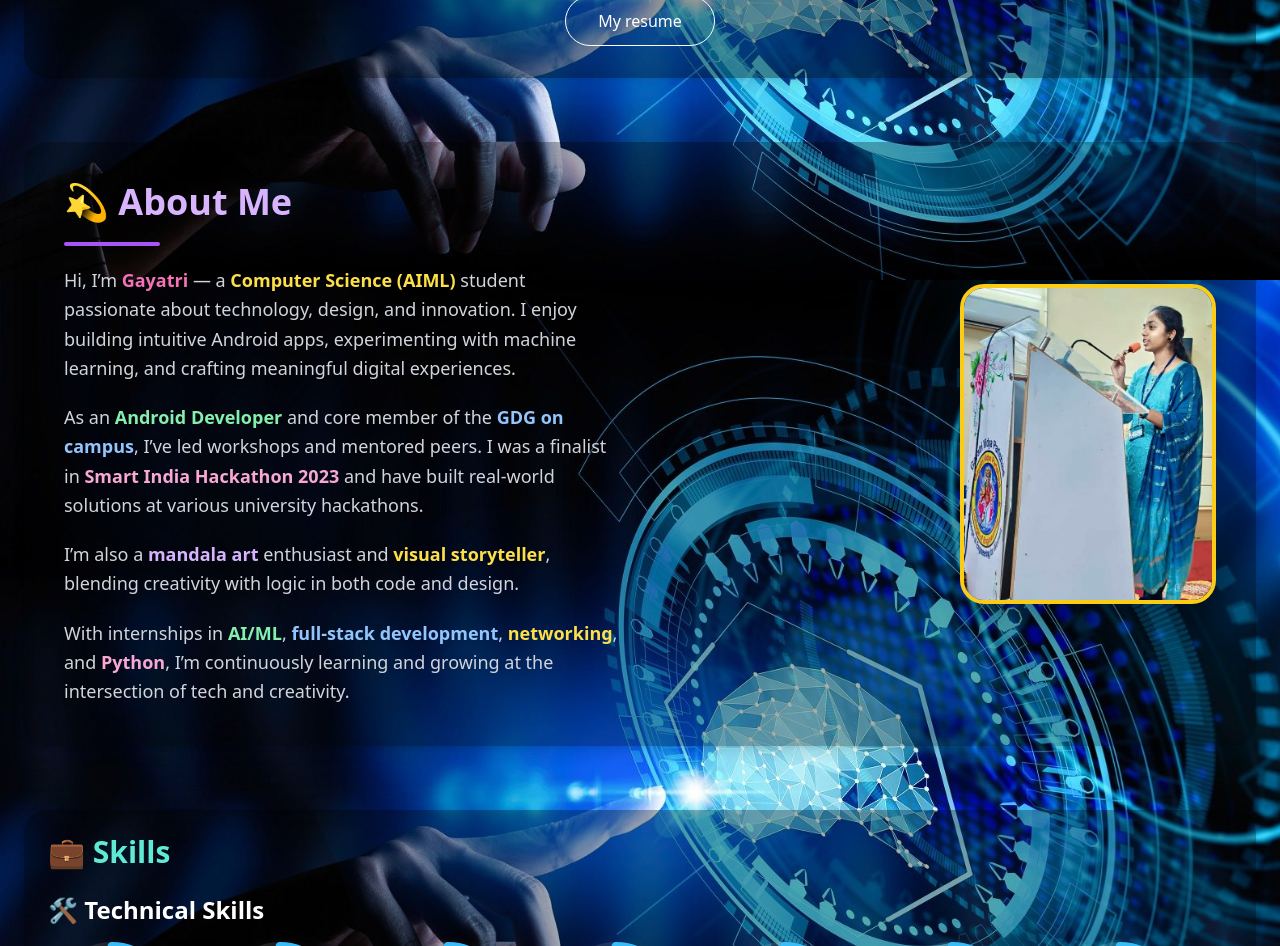
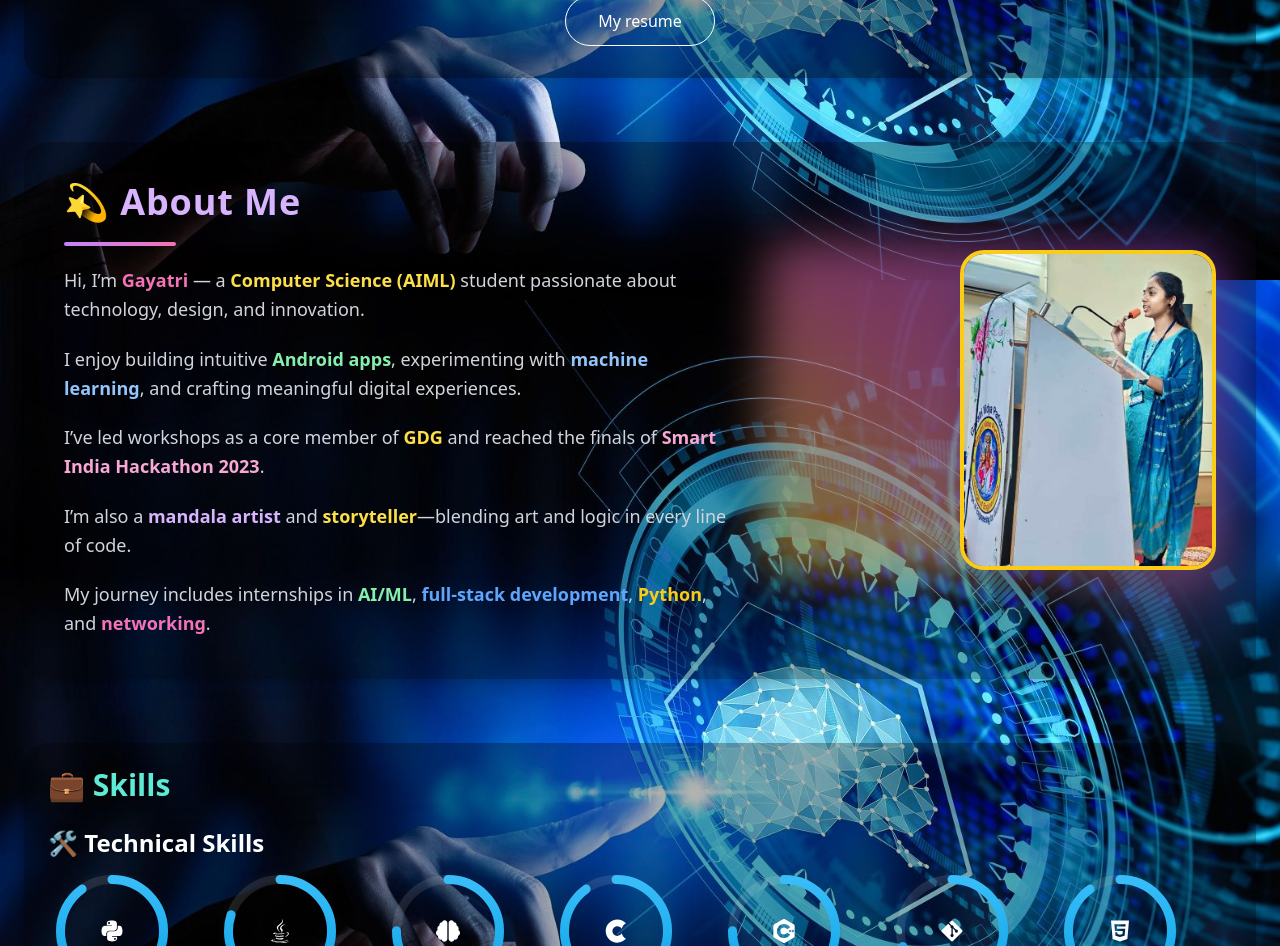
Before and after one commit to gayatrihub/my_port, a React (Create React App) app: page / in a window 1280 px wide. Shown: the part 520-1466 px from the top of the page. Built offline with nearby package versions, Linux system fonts and the light colour scheme.

Commit message:
Update App.js

```diff
--- a/src/App.js
+++ b/src/App.js
@@ -317,70 +317,77 @@ function App() {
 </div>
 </section>
 
-<section className="bg-black bg-opacity-30 rounded-3xl shadow-lg p-10 mb-16">
-  <div className="grid md:grid-cols-2 gap-10 items-center">
+<section className="relative bg-black bg-opacity-30 rounded-3xl shadow-lg p-10 mb-16 overflow-hidden">
+  {/* Floating sparkles background (behind photo) */}
+  <div className="absolute inset-0 pointer-events-none z-0">
+    <div className="absolute top-10 left-10 w-32 h-32 bg-pink-400 rounded-full blur-3xl opacity-20 animate-ping" />
+    <div className="absolute bottom-10 right-10 w-24 h-24 bg-purple-400 rounded-full blur-2xl opacity-20 animate-pulse" />
+  </div>
 
-    {/* Text Section */}
+  <div className="relative grid md:grid-cols-[3fr_2fr] gap-10 items-center z-10">
+    {/* Text Block */}
     <motion.div
       className="space-y-5"
-      initial="hidden"
-      whileInView="visible"
+      initial={{ opacity: 0, x: -80 }}
+      whileInView={{ opacity: 1, x: 0 }}
       viewport={{ once: true }}
-      transition={{ staggerChildren: 0.2 }}
+      transition={{ type: "spring", stiffness: 80 }}
     >
       <motion.h2
-        className="text-4xl font-bold text-purple-300"
-        initial={{ opacity: 0, x: -40 }}
-        animate={{ opacity: 1, x: 0 }}
-        transition={{ duration: 0.6 }}
+        className="text-4xl font-extrabold text-purple-300 tracking-wide"
+        initial={{ scale: 0 }}
+        animate={{ scale: 1 }}
+        transition={{ type: "spring", stiffness: 200 }}
       >
         💫 About Me
       </motion.h2>
 
-      {/* Divider */}
       <motion.div
-        className="w-24 h-1 bg-purple-500 rounded-full"
-        initial={{ scaleX: 0 }}
-        animate={{ scaleX: 1 }}
-        transition={{ duration: 0.6 }}
-        style={{ transformOrigin: 'left' }}
+        className="w-28 h-1 bg-gradient-to-r from-purple-400 to-pink-400 rounded-full mb-2"
+        initial={{ width: 0 }}
+        animate={{ width: "7rem" }}
+        transition={{ duration: 1 }}
       />
 
-      {/* Paragraphs */}
       {[
-        `Hi, I’m <span class="text-pink-400 font-semibold">Gayatri</span> — a <span class="text-yellow-300 font-semibold">Computer Science (AIML)</span> student passionate about technology, design, and innovation. I enjoy building intuitive Android apps, experimenting with machine learning, and crafting meaningful digital experiences.`,
-
-        `As an <span class="text-green-300 font-semibold">Android Developer</span> and core member of the <span class="text-blue-300 font-semibold">GDG on campus</span>, I’ve led workshops and mentored peers. I was a finalist in <span class="text-pink-300 font-semibold">Smart India Hackathon 2023</span> and have built real-world solutions at various university hackathons.`,
-
-        `I’m also a <span class="text-purple-300 font-semibold">mandala art</span> enthusiast and <span class="text-yellow-300 font-semibold">visual storyteller</span>, blending creativity with logic in both code and design.`,
-
-        `With internships in <span class="text-green-300 font-semibold">AI/ML</span>, <span class="text-blue-300 font-semibold">full-stack development</span>, <span class="text-yellow-300 font-semibold">networking</span>, and <span class="text-pink-300 font-semibold">Python</span>, I’m continuously learning and growing at the intersection of tech and creativity.`
-      ].map((htmlText, index) => (
+        `Hi, I’m <span class='text-pink-400 font-semibold'>Gayatri</span> — a <span class='text-yellow-300 font-semibold'>Computer Science (AIML)</span> student passionate about technology, design, and innovation.`,
+        `I enjoy building intuitive <span class='text-green-300 font-semibold'>Android apps</span>, experimenting with <span class='text-blue-300 font-semibold'>machine learning</span>, and crafting meaningful digital experiences.`,
+        `I’ve led workshops as a core member of <span class='text-yellow-300 font-semibold'>GDG</span> and reached the finals of <span class='text-pink-300 font-semibold'>Smart India Hackathon 2023</span>.`,
+        `I’m also a <span class='text-purple-300 font-semibold'>mandala artist</span> and <span class='text-yellow-300 font-semibold'>storyteller</span>—blending art and logic in every line of code.`,
+        `My journey includes internships in <span class='text-green-300 font-semibold'>AI/ML</span>, <span class='text-blue-400 font-semibold'>full-stack development</span>, <span class='text-yellow-400 font-semibold'>Python</span>, and <span class='text-pink-400 font-semibold'>networking</span>.`
+      ].map((text, i) => (
         <motion.p
-          key={index}
+          key={i}
           className="text-gray-300 text-lg leading-relaxed"
           initial={{ opacity: 0, y: 20 }}
-          animate={{ opacity: 1, y: 0 }}
-          transition={{ duration: 0.5, delay: index * 0.3 }}
-          dangerouslySetInnerHTML={{ __html: htmlText }}
+          whileInView={{ opacity: 1, y: 0 }}
+          viewport={{ once: true }}
+          transition={{ duration: 0.7, delay: i * 0.2 }}
+          dangerouslySetInnerHTML={{ __html: text }}
         />
       ))}
     </motion.div>
 
-    {/* Profile Image Right Corner */}
+    {/* Profile Image Block */}
     <motion.div
-      className="flex justify-center md:justify-end"
-      initial={{ opacity: 0, scale: 0.9 }}
-      animate={{ opacity: 1, scale: 1 }}
-      transition={{ duration: 0.8, delay: 0.2 }}
+      className="flex justify-center md:justify-end relative"
+      initial={{ opacity: 0, x: 80 }}
+      whileInView={{ opacity: 1, x: 0 }}
+      viewport={{ once: true }}
+      transition={{ duration: 1.2, ease: "easeOut" }}
     >
-      <img
+      {/* Gradient Border Ring Animation */}
+      <motion.div
+        className="absolute -inset-2 rounded-[2rem] bg-gradient-to-tr from-yellow-400 via-pink-400 to-purple-500 blur-xl opacity-50 animate-tilt z-0"
+      />
+      <motion.img
         src="profile2.jpg"
         alt="Gayatri"
-        className="w-64 h-80 object-cover rounded-3xl border-4 border-yellow-400 shadow-2xl"
+        className="relative w-64 h-80 object-cover rounded-3xl border-4 border-yellow-400 shadow-2xl z-10"
+        whileHover={{ scale: 1.05, rotate: 1 }}
+        transition={{ type: "spring", stiffness: 300 }}
       />
     </motion.div>
-
   </div>
 </section>
 
```
